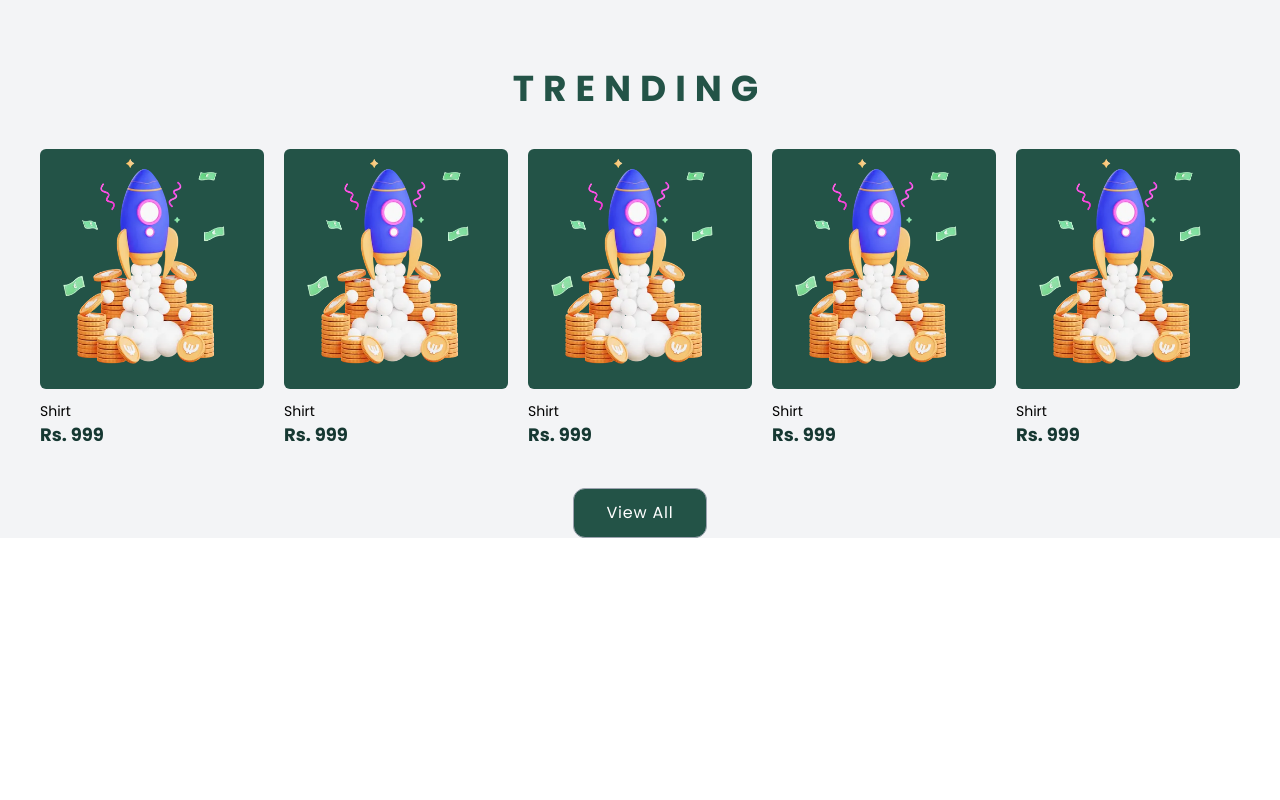
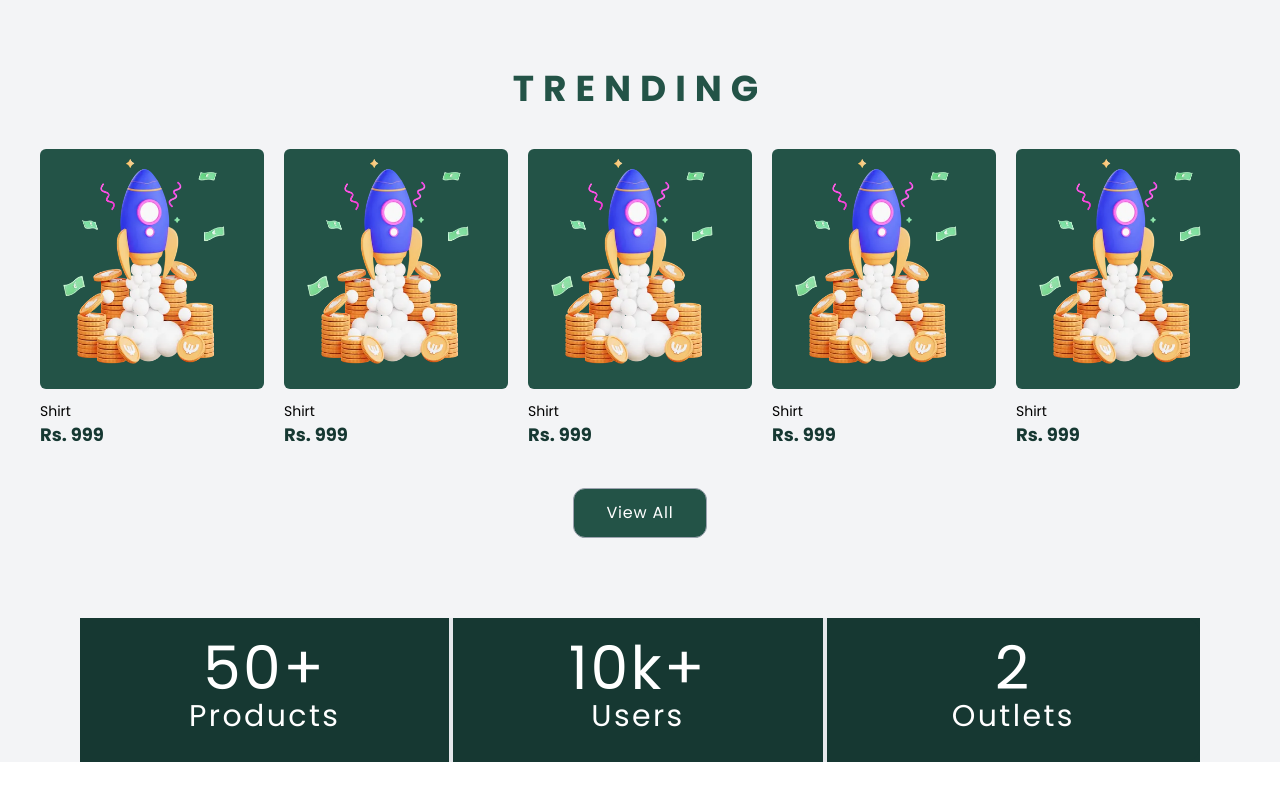
Before and after one commit to mahemudborgave/vogue-backup, a React (Create React App) app: page / in a window 1280 px wide. Shown: the part 1216-2016 px from the top of the page. Before the commit the page ends 1834 px from the top, so only its background shows below. Built offline with nearby package versions, Linux system fonts and the light colour scheme.

Commit message:
Site Insights included

```diff
--- /dev/null
+++ b/src/components/SiteInsights.jsx
@@ -0,0 +1,33 @@
+import React from "react";
+
+export default function SiteInsights(){
+    return(
+        <>
+            <div>
+                <div className="m-20">
+                    <div className="flex lg:flex-row flex-col bg-darker-green tracking-[.15em]  lg:justify-between justify-center items-center">
+                        <div className="bg-darker-green h-36 w-2/6 lg:border-r-4  text-white lg:mt-0  ">
+                            <div className="flex flex-col justify-center items-center p-5 ">
+                                <h1 className="lg:text-6xl text-5xl">50+</h1>
+                                <h2 className="lg:text-3xl text-2xl">Products</h2>
+                            </div>
+                        </div>
+                        <div className="bg-darker-green h-36 w-2/6 lg:border-r-4  text-white ">
+                        <div className="flex flex-col justify-center items-center p-5 ">
+
+                                <h1 className="lg:text-6xl text-5xl">10k+</h1>
+                                <h2 className="lg:text-3xl text-2xl">Users</h2>
+                            </div>
+                        </div>
+                        <div className="bg-darker-green h-36 w-2/6  text-white rounded-r-2xl ">
+                            <div className="flex flex-col justify-center items-center p-5">
+                                <h1 className="lg:text-6xl text-5xl">2</h1>
+                                <h2 className="lg:text-3xl text-2xl">Outlets</h2>
+                            </div>
+                        </div>
+                    </div>
+                </div>
+            </div>
+        </>
+    );
+}
--- a/src/pages/Home.jsx
+++ b/src/pages/Home.jsx
@@ -3,6 +3,7 @@ import Navbar from '../components/Navbar';
 import MainSlider from "../components/MainSlider";
 import Categories from '../components/Categories';
 import Trending from '../components/Trending';
+import SiteInsights from '../components/SiteInsights';
 function Home() {
     return (
         <>
@@ -11,6 +12,7 @@ function Home() {
             <MainSlider/>
             <Categories/>
             <Trending/>
+            <SiteInsights/>
             </div>
         </>
     );
```
